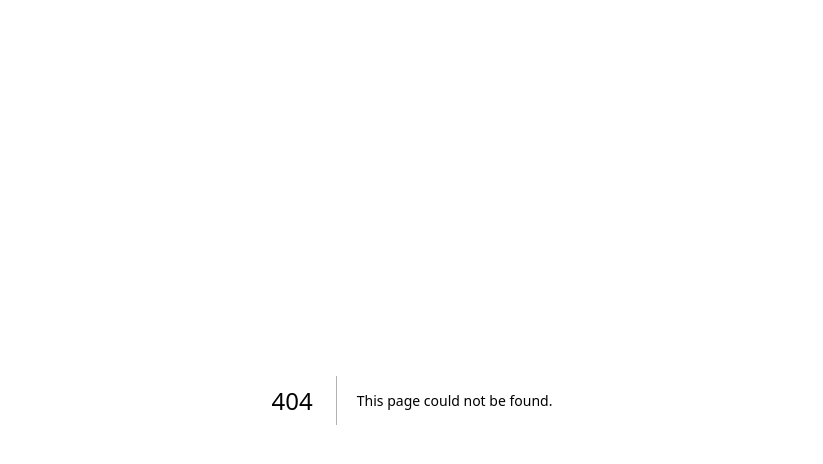
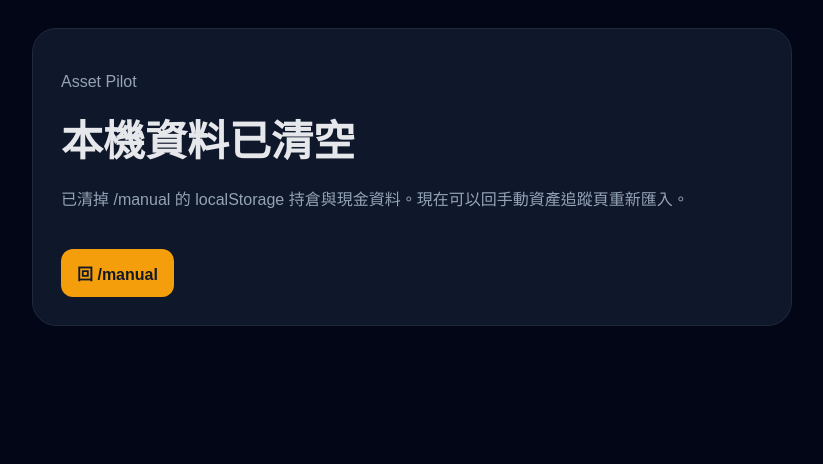
Before and after one commit to edwardw67-stack/asset-pilot, a Next.js app: page /manual/clear in a window 1280 px wide. Before the commit this address had no page. Shown: the top 464 px of the page, without its empty margins (228-1051 px from the left). Built offline with nearby package versions, Linux system fonts and the light colour scheme.

Commit message:
Add manual data clear page

```diff
--- /dev/null
+++ b/app/manual/clear/page.tsx
@@ -0,0 +1,27 @@
+'use client';
+
+import { useEffect, useState } from 'react';
+
+const key = 'asset-pilot-manual-v1';
+
+export default function ClearManualPage() {
+  const [done, setDone] = useState(false);
+
+  useEffect(() => {
+    window.localStorage.removeItem(key);
+    setDone(true);
+  }, []);
+
+  return (
+    <main style={{ minHeight: '100vh', background: '#020617', color: '#e5e7eb', padding: 28 }}>
+      <section style={{ maxWidth: 760, margin: '0 auto', background: '#0f172a', border: '1px solid #1e293b', borderRadius: 24, padding: 28 }}>
+        <p style={{ color: '#94a3b8' }}>Asset Pilot</p>
+        <h1 style={{ fontSize: 42, margin: '8px 0 18px' }}>本機資料已清空</h1>
+        <p style={{ color: '#94a3b8', lineHeight: 1.8 }}>
+          {done ? '已清掉 /manual 的 localStorage 持倉與現金資料。現在可以回手動資產追蹤頁重新匯入。' : '清除中...'}
+        </p>
+        <a href="/manual" style={{ display: 'inline-block', marginTop: 18, color: '#111827', background: '#f59e0b', padding: '12px 16px', borderRadius: 12, fontWeight: 800, textDecoration: 'none' }}>回 /manual</a>
+      </section>
+    </main>
+  );
+}
```
